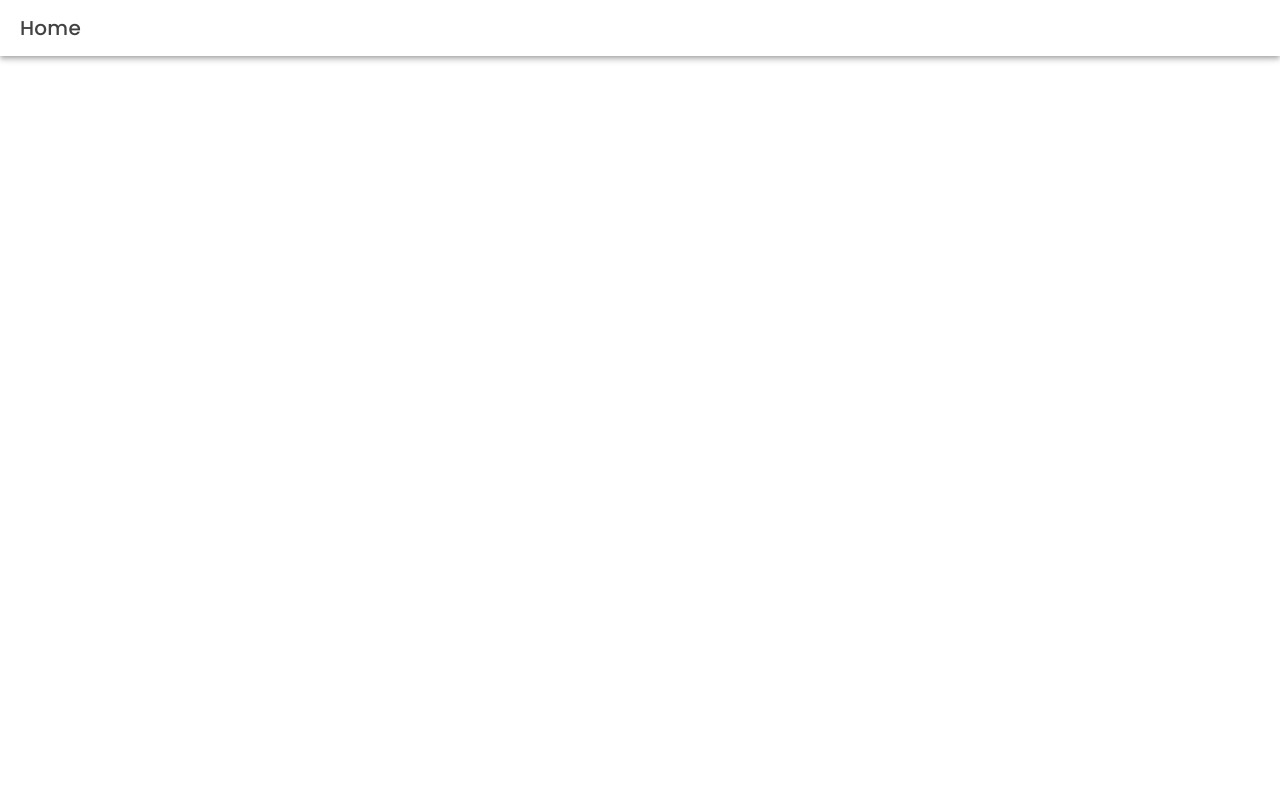
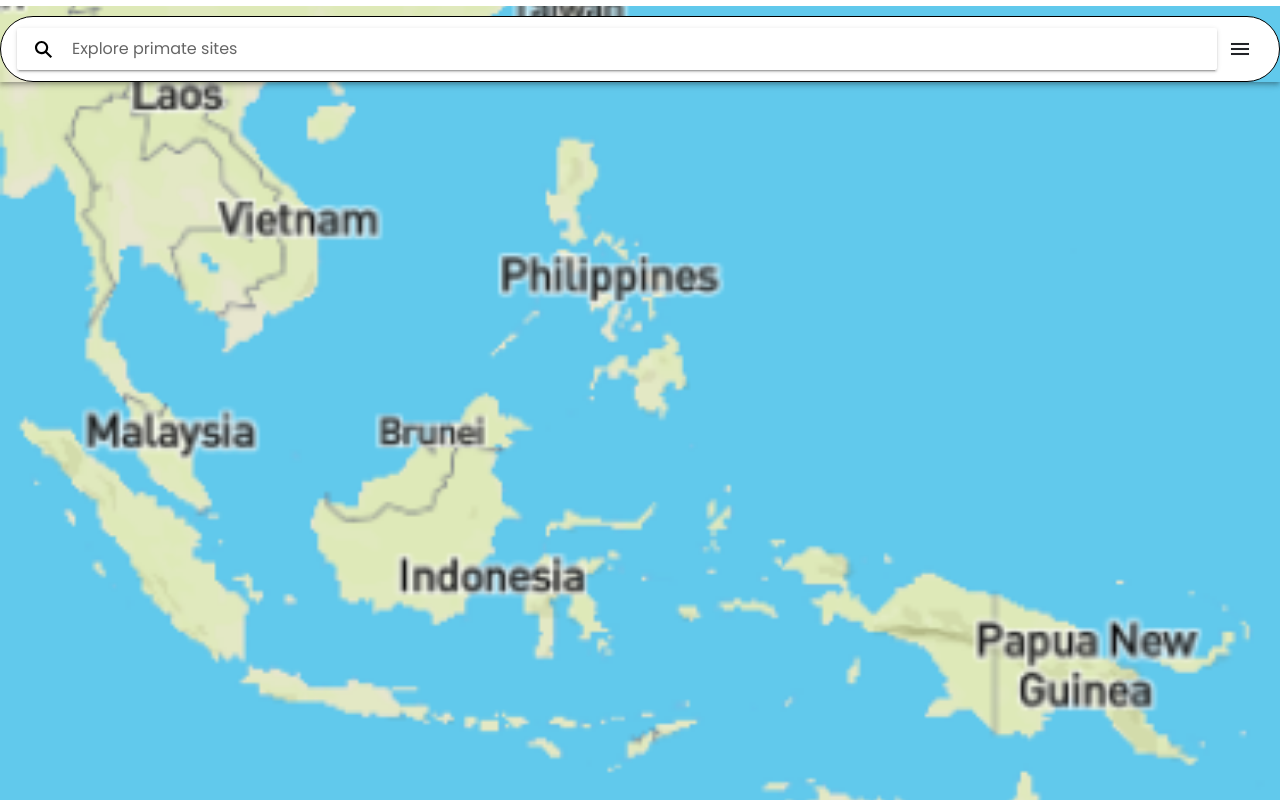
Before and after one commit to milanharia/primate, a React (Vite) app: page /home in a window 1280 px wide. Built offline with nearby package versions, Linux system fonts and the light colour scheme.

Commit message:
feat(home): create basic page

```diff
--- a/src/pages/home/HomePage.tsx
+++ b/src/pages/home/HomePage.tsx
@@ -1,20 +1,34 @@
 import {
   IonContent,
   IonHeader,
+  IonImg,
+  IonMenuButton,
   IonPage,
-  IonTitle,
+  IonSearchbar,
   IonToolbar,
 } from "@ionic/react";
+import { searchSharp } from "ionicons/icons";
+import map from "./assets/map.png";
 
 export const HomePage: React.FC = () => {
   return (
     <IonPage>
       <IonHeader>
-        <IonToolbar>
-          <IonTitle>Home</IonTitle>
+        <IonToolbar color="transparent">
+          <div className="flex items-center px-4 bg-white border-black border p-2 mt-4 rounded-l-full rounded-r-full">
+            <IonSearchbar
+              searchIcon={searchSharp}
+              placeholder="Explore primate sites"
+              color="light"
+              style={{ padding: 0 }}
+            ></IonSearchbar>
+            <IonMenuButton color="dark"></IonMenuButton>
+          </div>
         </IonToolbar>
       </IonHeader>
-      <IonContent></IonContent>
+      <IonContent fullscreen>
+        <IonImg src={map} className="absolute inset-0 object-cover" />
+      </IonContent>
     </IonPage>
   );
 };
--- a/src/theme/variables.css
+++ b/src/theme/variables.css
@@ -54,7 +54,7 @@ http://ionicframework.com/docs/theming/ */
   --ion-color-medium-shade: #777e85;
   --ion-color-medium-tint: #939aa1;
 
-  --ion-color-light: #f4f5f8;
+  --ion-color-light: #fff;
   --ion-color-light-rgb: 244, 245, 248;
   --ion-color-light-contrast: #000000;
   --ion-color-light-contrast-rgb: 0, 0, 0;
```
Also changed, not shown: src/pages/home/assets/map.png (added).
